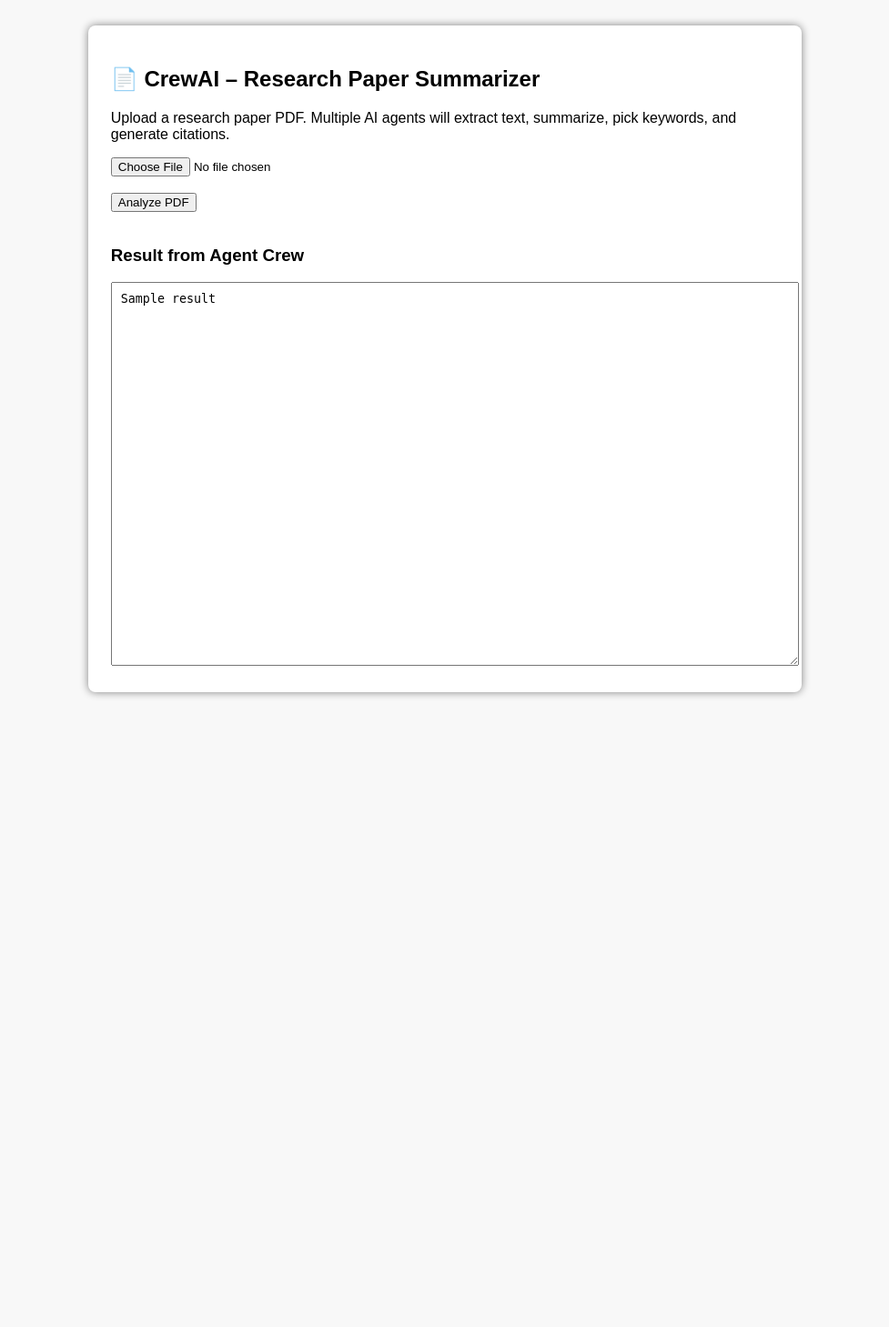
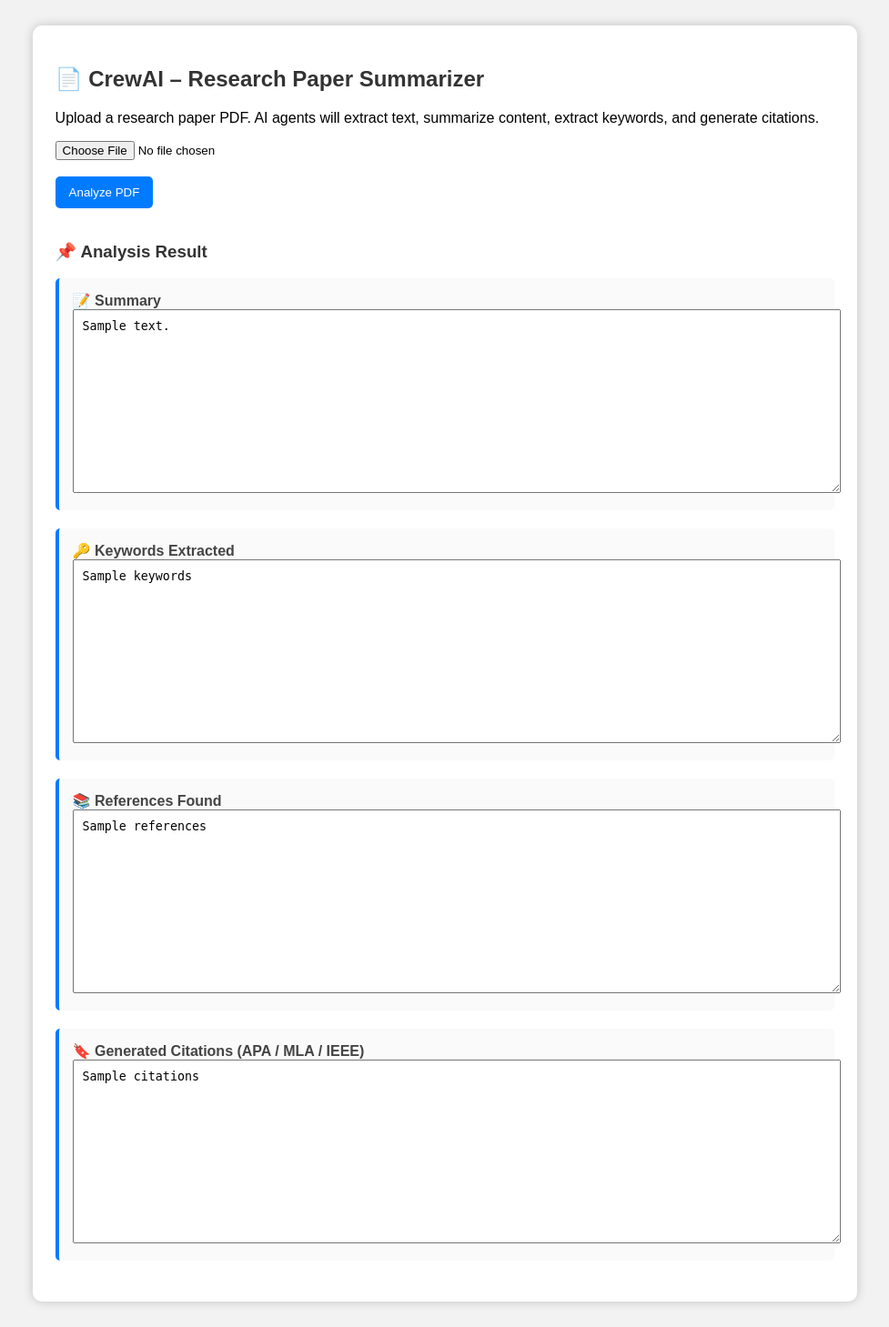
Before and after one commit to chitwangupta1/Research-Parser, a Flask app: template templates/index2.html in a window 1280 px wide. Shown: the whole page at 91% size, without its empty margins (151-1128 px from the left). Before the commit the page ends 767 px from the top, so only its background shows below. Run offline with Flask 3, Linux system fonts and the light colour scheme; the template is opened without the code that fills it: most values are stand-ins (such as "Sample title", 1, 10 or a date in 2020).

Commit message:
Update index2.html

```diff
--- a/templates/index2.html
+++ b/templates/index2.html
@@ -3,20 +3,54 @@
 <head>
     <title>Agentic Research Paper Summarizer (CrewAI)</title>
     <style>
-        body { font-family: Arial; padding: 20px; background: #f8f8f8; }
+        body {
+            font-family: Arial;
+            padding: 20px;
+            background: #f2f2f2;
+        }
         .box {
-            width: 60%; margin: auto; background: white;
-            padding: 25px; border-radius: 8px;
-            box-shadow: 0 0 10px gray;
+            width: 70%;
+            margin: auto;
+            background: white;
+            padding: 25px;
+            border-radius: 10px;
+            box-shadow: 0 0 12px rgba(0,0,0,0.2);
         }
-        textarea { width: 100%; height: 400px; padding: 10px; }
+        textarea {
+            width: 100%;
+            height: 180px;
+            padding: 10px;
+        }
+        h2, h3 { color: #333; }
+        .section {
+            background: #fafafa;
+            padding: 15px;
+            border-left: 4px solid #007bff;
+            border-radius: 5px;
+            margin-bottom: 20px;
+        }
+        label {
+            font-weight: bold;
+            color: #444;
+        }
+        button {
+            padding: 10px 15px;
+            background: #007bff;
+            color: white;
+            border: none;
+            border-radius: 5px;
+            cursor: pointer;
+        }
+        button:hover {
+            background: #0056b3;
+        }
     </style>
 </head>
 
 <body>
 <div class="box">
     <h2>📄 CrewAI – Research Paper Summarizer</h2>
-    <p>Upload a research paper PDF. Multiple AI agents will extract text, summarize, pick keywords, and generate citations.</p>
+    <p>Upload a research paper PDF. AI agents will extract text, summarize content, extract keywords, and generate citations.</p>
 
     <form method="POST" enctype="multipart/form-data">
         <input type="file" name="pdf_file" accept="application/pdf" required>
@@ -24,13 +58,32 @@
         <button type="submit">Analyze PDF</button>
     </form>
 
-    {% if result %}
-    <br><h3>Result from Agent Crew</h3>
-    <textarea readonly>{{ result }}</textarea>
+    {% if error %}
+    <p style="color:red;">{{ error }}</p>
     {% endif %}
 
-    {% if error %}
-    <p style="color:red;">{{ error }}</p>
+    {% if summary %}
+    <br><h3>📌 Analysis Result</h3>
+
+    <div class="section">
+        <label>📝 Summary</label>
+        <textarea readonly>{{ summary }}</textarea>
+    </div>
+
+    <div class="section">
+        <label>🔑 Keywords Extracted</label>
+        <textarea readonly>{{ keywords }}</textarea>
+    </div>
+
+    <div class="section">
+        <label>📚 References Found</label>
+        <textarea readonly>{{ references }}</textarea>
+    </div>
+
+    <div class="section">
+        <label>🔖 Generated Citations (APA / MLA / IEEE)</label>
+        <textarea readonly>{{ citations }}</textarea>
+    </div>
     {% endif %}
 </div>
 </body>
```
